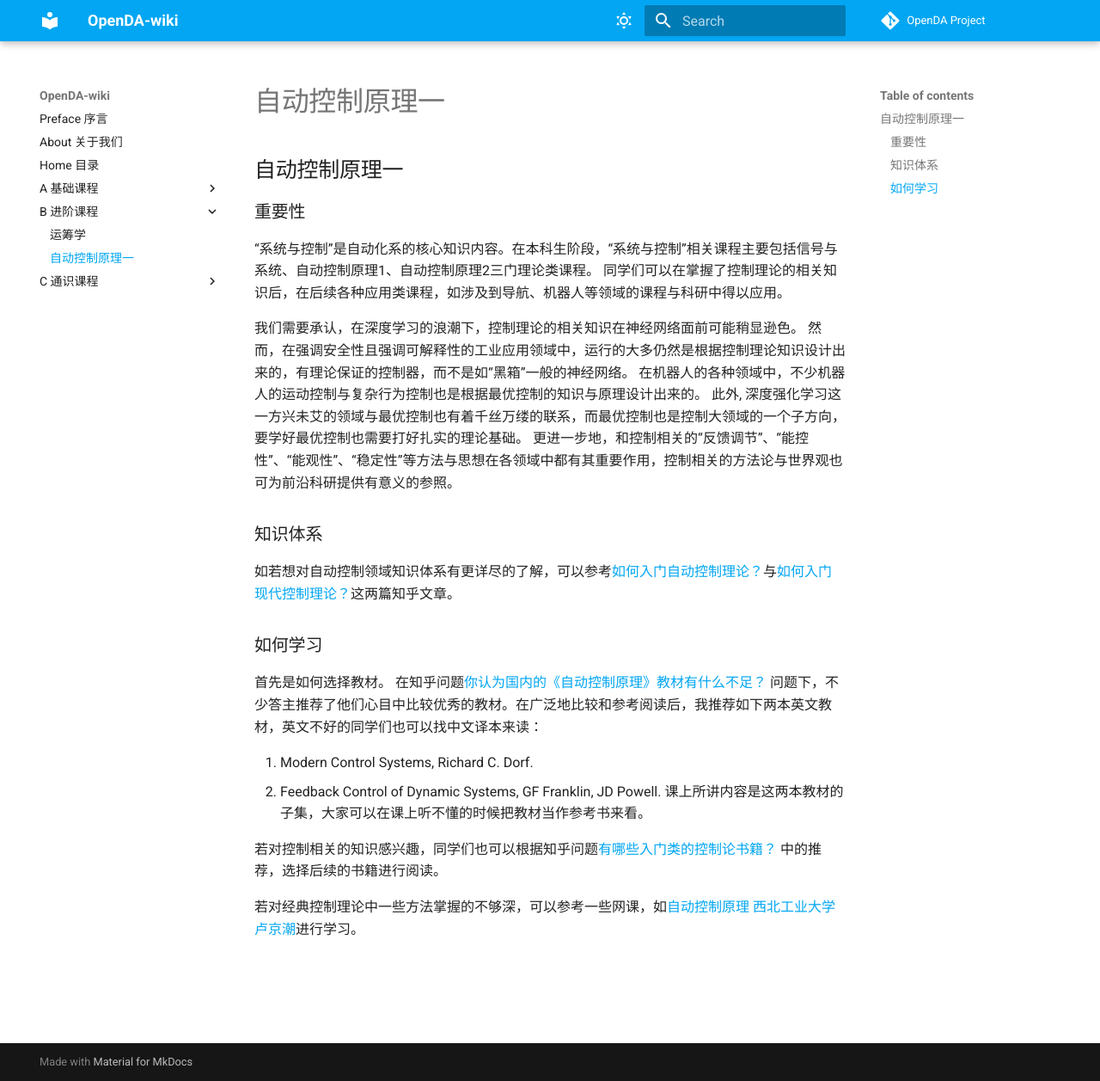
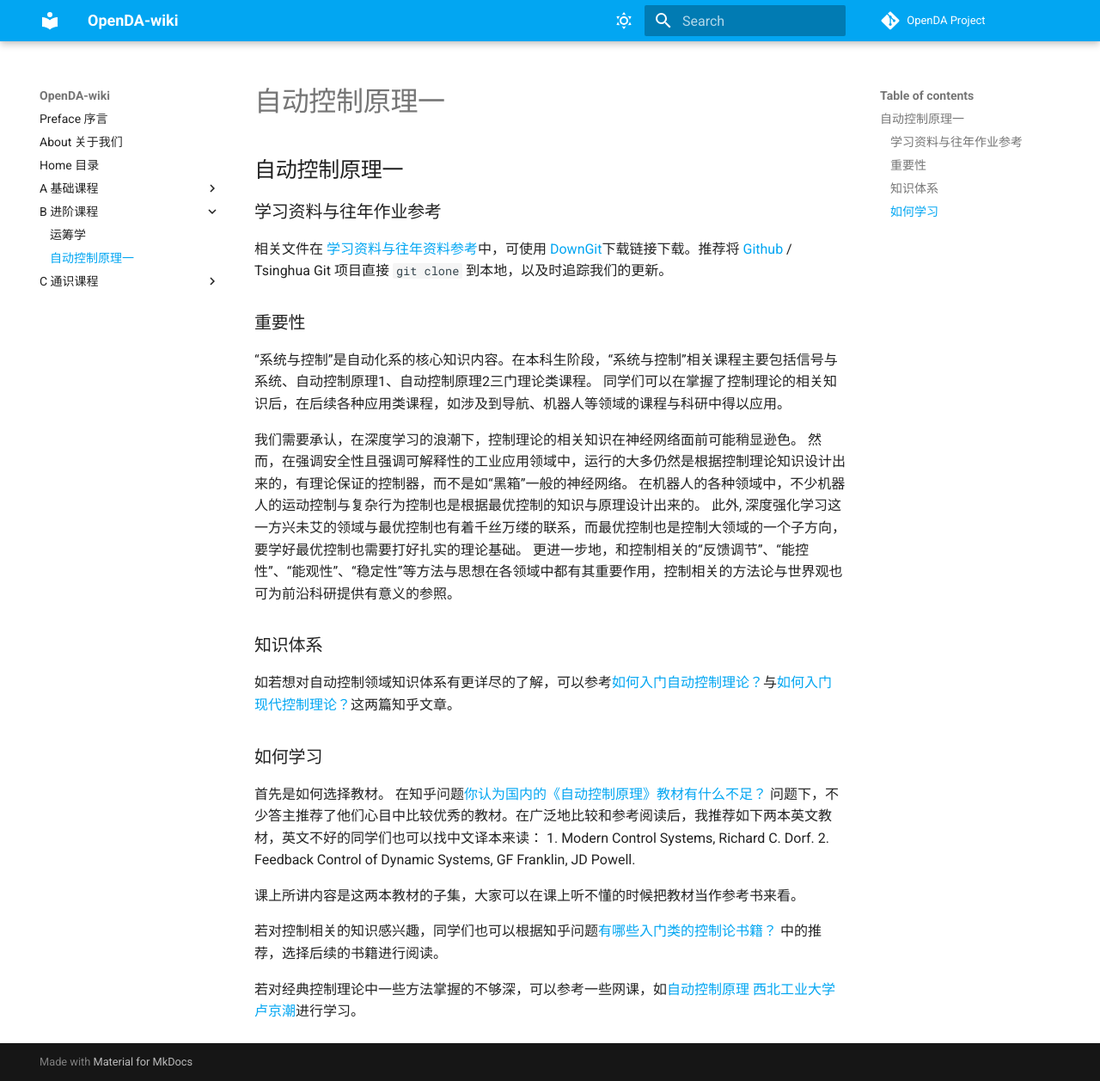
Before and after one commit to Open-DA/OpenDA-Wiki, an MkDocs documentation site: the page built from docs/B_control_theory1.md, in a window 1280 px wide and 1257 px high. Shown: the whole window at 86% size. Built offline with MkDocs 1.6.1 and Material for MkDocs 9.7.7, drawn with Linux system fonts in a browser that asks for light colours; comment, search, counter and statistics services are not loaded.

Commit message:
2024-08-08 15:23:17

```diff
--- a/docs/B_control_theory1.md
+++ b/docs/B_control_theory1.md
@@ -1,4 +1,8 @@
 ## 自动控制原理一
+
+### 学习资料与往年作业参考
+
+相关文件在 [学习资料与往年资料参考](https://github.com/Open-DA/OpenDA/tree/main/B_%E8%87%AA%E5%8A%A8%E5%8C%96%E7%B3%BB%E4%B8%93%E4%B8%9A%E4%B8%BB%E4%BF%AE%E8%AF%BE%E7%A8%8B/%E8%87%AA%E5%8A%A8%E6%8E%A7%E5%88%B6%E5%8E%9F%E7%90%861)中，可使用 [DownGit](https://tool.mkblog.cn/downgit/#/home?url=https://github.com/Open-DA/OpenDA/tree/main/B_%E8%87%AA%E5%8A%A8%E5%8C%96%E7%B3%BB%E4%B8%93%E4%B8%9A%E4%B8%BB%E4%BF%AE%E8%AF%BE%E7%A8%8B/%E8%87%AA%E5%8A%A8%E6%8E%A7%E5%88%B6%E5%8E%9F%E7%90%861)下载链接下载。推荐将 [Github](https://github.com/Open-DA/OpenDA) / Tsinghua Git 项目直接 `git clone` 到本地，以及时追踪我们的更新。
 
 ### 重要性
 
@@ -22,13 +26,11 @@
 
 首先是如何选择教材。
 在知乎问题[你认为国内的《自动控制原理》教材有什么不足？ ](https://www.zhihu.com/question/41644977/answer/100331200)问题下，不少答主推荐了他们心目中比较优秀的教材。在广泛地比较和参考阅读后，我推荐如下两本英文教材，英文不好的同学们也可以找中文译本来读：
-
 1. Modern Control Systems, Richard C. Dorf.
 2. Feedback Control of Dynamic Systems, GF Franklin, JD Powell.
-    课上所讲内容是这两本教材的子集，大家可以在课上听不懂的时候把教材当作参考书来看。
 
+课上所讲内容是这两本教材的子集，大家可以在课上听不懂的时候把教材当作参考书来看。
 
 若对控制相关的知识感兴趣，同学们也可以根据知乎问题[有哪些入门类的控制论书籍？ ](https://www.zhihu.com/question/20409882/answer/793856363)中的推荐，选择后续的书籍进行阅读。
 
-
 若对经典控制理论中一些方法掌握的不够深，可以参考一些网课，如[自动控制原理 西北工业大学 卢京潮](https://www.bilibili.com/video/BV1F34y1h7so/)进行学习。
```
Also changed, not shown: 1 other file.
